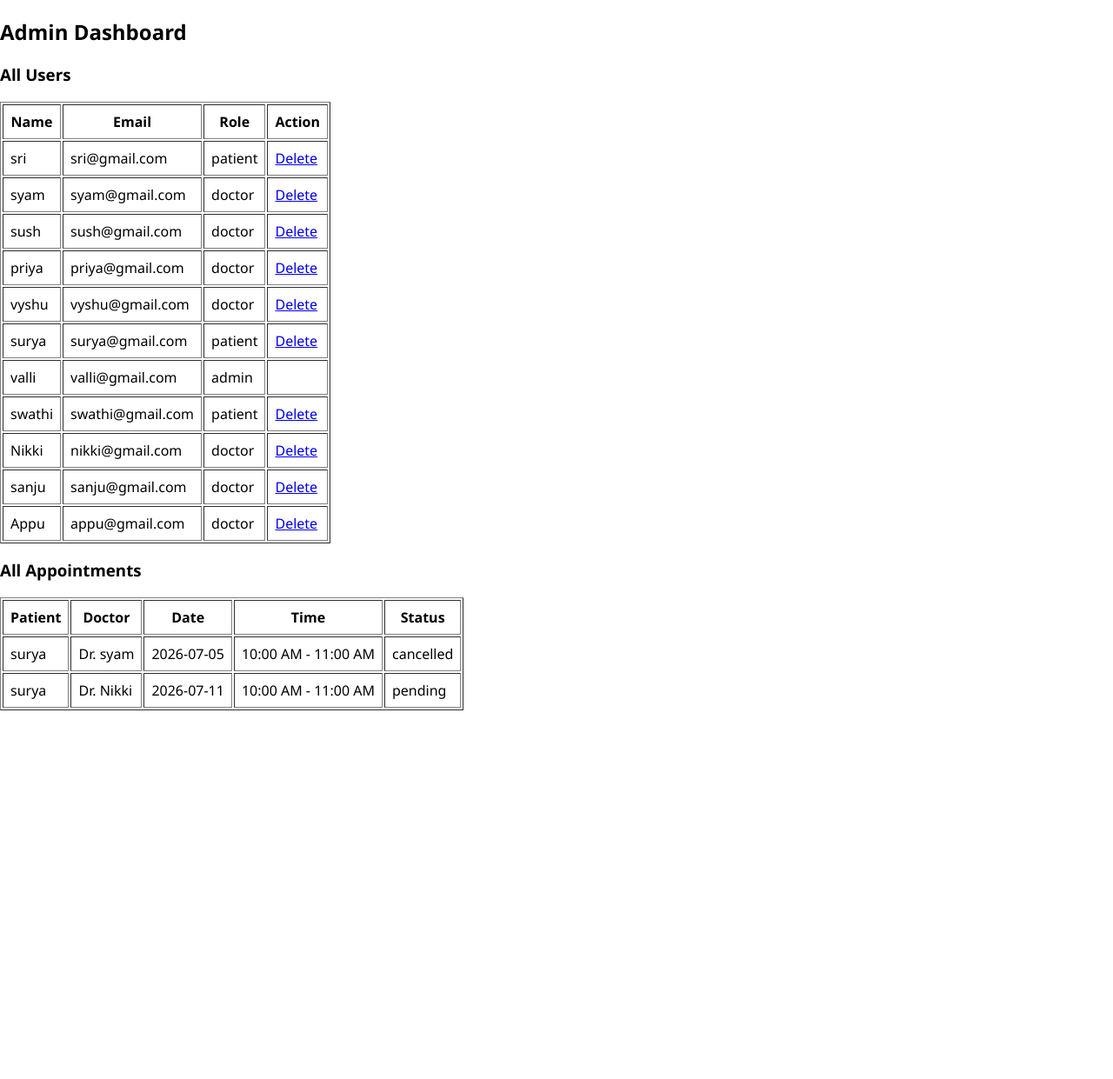
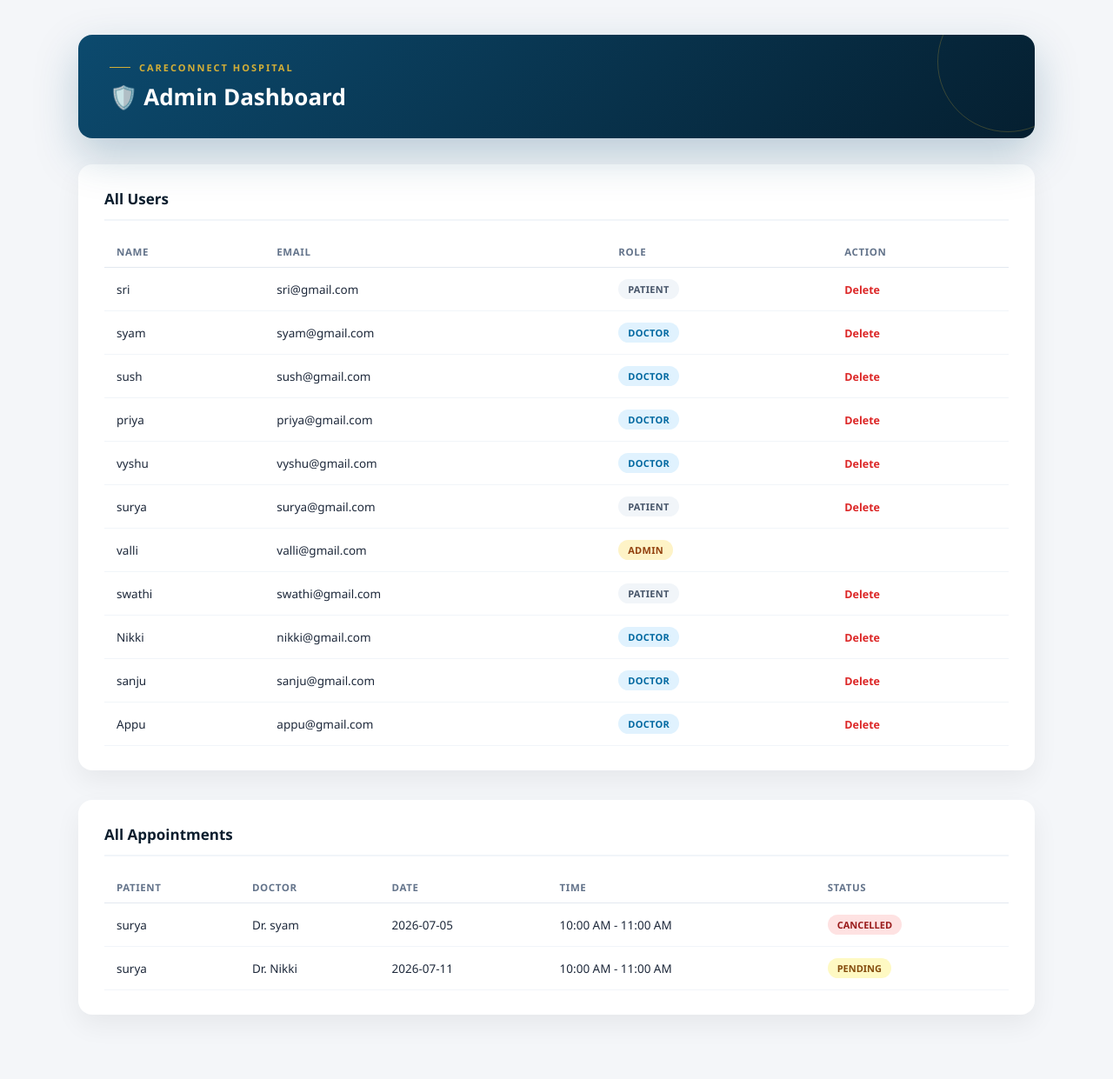
Before and after one commit to pakalapati-suryavalli/doctor-appointment-booking-system, a Flask app: page /admin in a window 1280 px wide. Shown: the whole page at 87% size. Before the commit the page ends 817 px from the top, so only its background shows below. Run offline with Flask 3, Linux system fonts and the light colour scheme; a user stored in the database is signed in; data comes from the database, SQL or seed files in the repository.

Commit message:
Redesign adminndashboard -self-contained premium style

```diff
--- a/templates/admin_dashboard.html
+++ b/templates/admin_dashboard.html
@@ -2,36 +2,167 @@
 <html lang="en">
 <head>
     <meta charset="UTF-8">
-    <title>Admin Dashboard</title>
-    <link rel="stylesheet" href="{{ url_for('static', filename='style.css') }}">
+    <title>Admin Dashboard — CareConnect Hospital</title>
+    <style>
+        * { margin: 0 !important; padding: 0 !important; box-sizing: border-box !important; }
+        html, body { width: 100% !important; font-family: 'Segoe UI', Arial, sans-serif !important; }
+        body {
+            background: #f4f6f9 !important;
+            min-height: 100vh !important;
+            padding: 40px 30px !important;
+        }
+
+        .header {
+            max-width: 1100px !important;
+            margin: 0 auto 30px !important;
+            background: linear-gradient(135deg, #0c4a6e, #051f30) !important;
+            color: white !important;
+            padding: 30px 36px !important;
+            border-radius: 16px !important;
+            box-shadow: 0 20px 50px rgba(12,74,110,0.25) !important;
+            position: relative !important;
+            overflow: hidden !important;
+        }
+        .header::before {
+            content: '' !important;
+            position: absolute !important;
+            top: -50px !important; right: -50px !important;
+            width: 160px !important; height: 160px !important;
+            border: 1.5px solid rgba(212,175,55,0.25) !important;
+            border-radius: 50% !important;
+        }
+        .header .badge {
+            color: #d4af37 !important;
+            font-size: 11px !important;
+            letter-spacing: 2px !important;
+            font-weight: 700 !important;
+            margin-bottom: 8px !important;
+            display: flex !important;
+            align-items: center !important;
+            gap: 10px !important;
+        }
+        .header .badge::before {
+            content: '' !important;
+            width: 24px !important; height: 1px !important;
+            background: #d4af37 !important;
+            display: inline-block !important;
+        }
+        .header h1 { font-size: 26px !important; font-weight: 700 !important; }
+
+        .section {
+            max-width: 1100px !important;
+            margin: 0 auto 34px !important;
+            background: white !important;
+            border-radius: 16px !important;
+            padding: 28px 30px !important;
+            box-shadow: 0 12px 30px rgba(0,0,0,0.06) !important;
+        }
+        .section h2 {
+            font-size: 17px !important;
+            font-weight: 700 !important;
+            color: #0c1e2e !important;
+            margin-bottom: 18px !important;
+            padding-bottom: 12px !important;
+            border-bottom: 2px solid #f1f5f9 !important;
+        }
+
+        table { width: 100% !important; border-collapse: collapse !important; }
+        thead th {
+            text-align: left !important;
+            font-size: 11.5px !important;
+            letter-spacing: 0.6px !important;
+            color: #64748b !important;
+            font-weight: 700 !important;
+            padding: 10px 14px !important;
+            border-bottom: 1.5px solid #e2e8f0 !important;
+            text-transform: uppercase !important;
+        }
+        tbody td {
+            padding: 13px 14px !important;
+            font-size: 13.5px !important;
+            color: #1e293b !important;
+            border-bottom: 1px solid #f1f5f9 !important;
+        }
+        tbody tr:hover { background: #f8fafc !important; }
+
+        .role-pill {
+            display: inline-block !important;
+            padding: 4px 11px !important;
+            border-radius: 20px !important;
+            font-size: 11px !important;
+            font-weight: 700 !important;
+            letter-spacing: 0.3px !important;
+        }
+        .role-doctor { background: #e0f2fe !important; color: #0369a1 !important; }
+        .role-patient { background: #f1f5f9 !important; color: #475569 !important; }
+        .role-admin { background: #fef3c7 !important; color: #92400e !important; }
+
+        .status-pill {
+            display: inline-block !important;
+            padding: 4px 11px !important;
+            border-radius: 20px !important;
+            font-size: 11px !important;
+            font-weight: 700 !important;
+        }
+        .status-confirmed { background: #dcfce7 !important; color: #166534 !important; }
+        .status-pending { background: #fef9c3 !important; color: #854d0e !important; }
+        .status-cancelled { background: #fee2e2 !important; color: #991b1b !important; }
+
+        .delete-link {
+            color: #dc2626 !important;
+            text-decoration: none !important;
+            font-weight: 700 !important;
+            font-size: 12.5px !important;
+        }
+        .delete-link:hover { text-decoration: underline !important; }
+    </style>
 </head>
 <body>
-    <h2>Admin Dashboard</h2>
 
-    <h3>All Users</h3>
-    <table border="1" cellpadding="8">
+    <div class="header">
+        <div class="badge">CARECONNECT HOSPITAL</div>
+        <h1>🛡️ Admin Dashboard</h1>
+    </div>
+
+    <div class="section">
+        <h2>All Users</h2>
+        <table>
+            <thead>
                 <tr>
                     <th>Name</th>
                     <th>Email</th>
                     <th>Role</th>
                     <th>Action</th>
                 </tr>
+            </thead>
+            <tbody>
                 {% for user in users %}
                 <tr>
                     <td>{{ user['name'] }}</td>
                     <td>{{ user['email'] }}</td>
-    <td>{{ user['role'] }}</td>
+                    <td>
+                        <span class="role-pill
+                            {% if user['role'] == 'doctor' %}role-doctor
+                            {% elif user['role'] == 'admin' %}role-admin
+                            {% else %}role-patient{% endif %}">
+                            {{ user['role']|upper }}
+                        </span>
+                    </td>
                     <td>
                         {% if user['role'] != 'admin' %}
-        <a href="/admin/delete_user/{{ user['id'] }}" onclick="return confirm('Delete this user?')">Delete</a>
+                        <a href="/admin/delete_user/{{ user['id'] }}" class="delete-link" onclick="return confirm('Delete this user?')">Delete</a>
                         {% endif %}
                     </td>
                 </tr>
                 {% endfor %}
+            </tbody>
         </table>
+    </div>
 
-    <h3>All Appointments</h3>
-    <table border="1" cellpadding="8">
+    <div class="section">
+        <h2>All Appointments</h2>
+        <table>
+            <thead>
                 <tr>
                     <th>Patient</th>
                     <th>Doctor</th>
@@ -39,15 +170,27 @@
                     <th>Time</th>
                     <th>Status</th>
                 </tr>
+            </thead>
+            <tbody>
                 {% for appt in appointments %}
                 <tr>
                     <td>{{ appt['patient_name'] }}</td>
                     <td>Dr. {{ appt['doctor_name'] }}</td>
                     <td>{{ appt['date'] }}</td>
                     <td>{{ appt['time_slot'] }}</td>
-            <td>{{ appt['status'] }}</td>
+                    <td>
+                        <span class="status-pill
+                            {% if appt['status'] == 'confirmed' %}status-confirmed
+                            {% elif appt['status'] == 'cancelled' %}status-cancelled
+                            {% else %}status-pending{% endif %}">
+                            {{ appt['status']|upper }}
+                        </span>
+                    </td>
                 </tr>
                 {% endfor %}
+            </tbody>
         </table>
+    </div>
+
 </body>
 </html>
```
Lines whose indentation alone changed are shown as unchanged.
